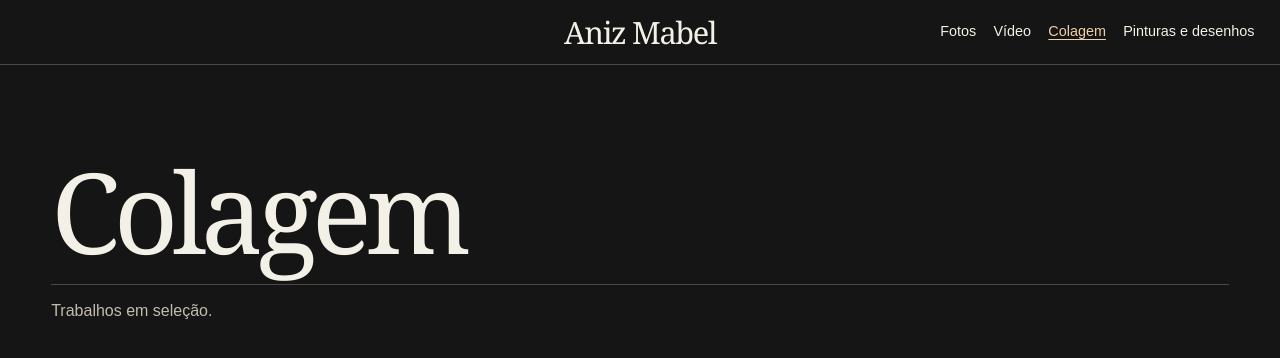
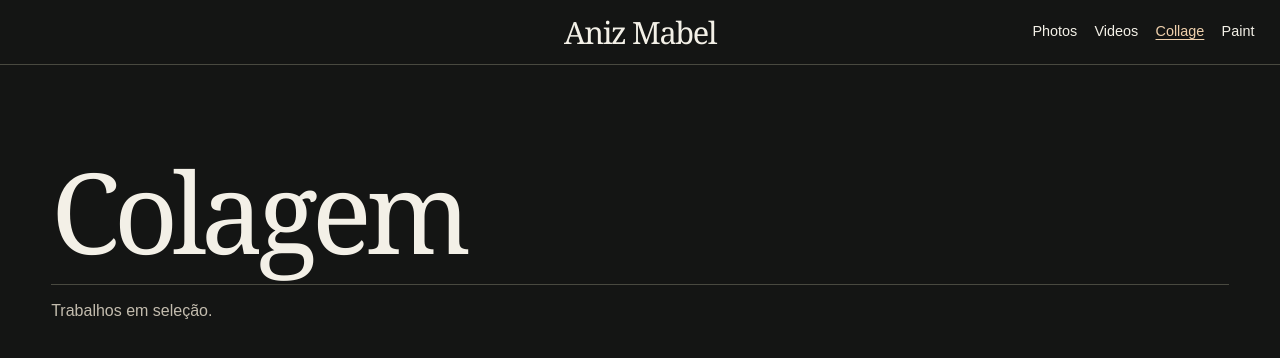
Before and after one commit to glecce/Aniz-Mabel, a website: page site/alternativa/colagem/index.html in a window 1280 px wide. Drawn offline with Linux system fonts and the light colour scheme.

Commit message:
alteraçao do nome par ao ingles

```diff
--- a/site/alternativa/colagem/index.html
+++ b/site/alternativa/colagem/index.html
@@ -12,10 +12,10 @@
   <header class="masthead">
     <h1><a href="/alternativa/">Aniz Mabel</a></h1>
     <nav aria-label="Portfólio">
-      <a href="/alternativa/">Fotos</a>
-      <a href="/alternativa/video/">Vídeo</a>
-      <a href="/alternativa/colagem/" aria-current="page">Colagem</a>
-      <a href="/alternativa/pinturas-desenhos/">Pinturas e desenhos</a>
+      <a href="/alternativa/">Photos</a>
+      <a href="/alternativa/video/">Videos</a>
+      <a href="/alternativa/colagem/" aria-current="page">Collage</a>
+      <a href="/alternativa/pinturas-desenhos/">Paint</a>
     </nav>
   </header>
   <main class="project-page" data-section="colagem">
```
Also changed, not shown: site/alternativa/index.html (+4 -4 lines), site/alternativa/pinturas-desenhos/index.html (+4 -4 lines), site/alternativa/video/index.html (+4 -4 lines).
